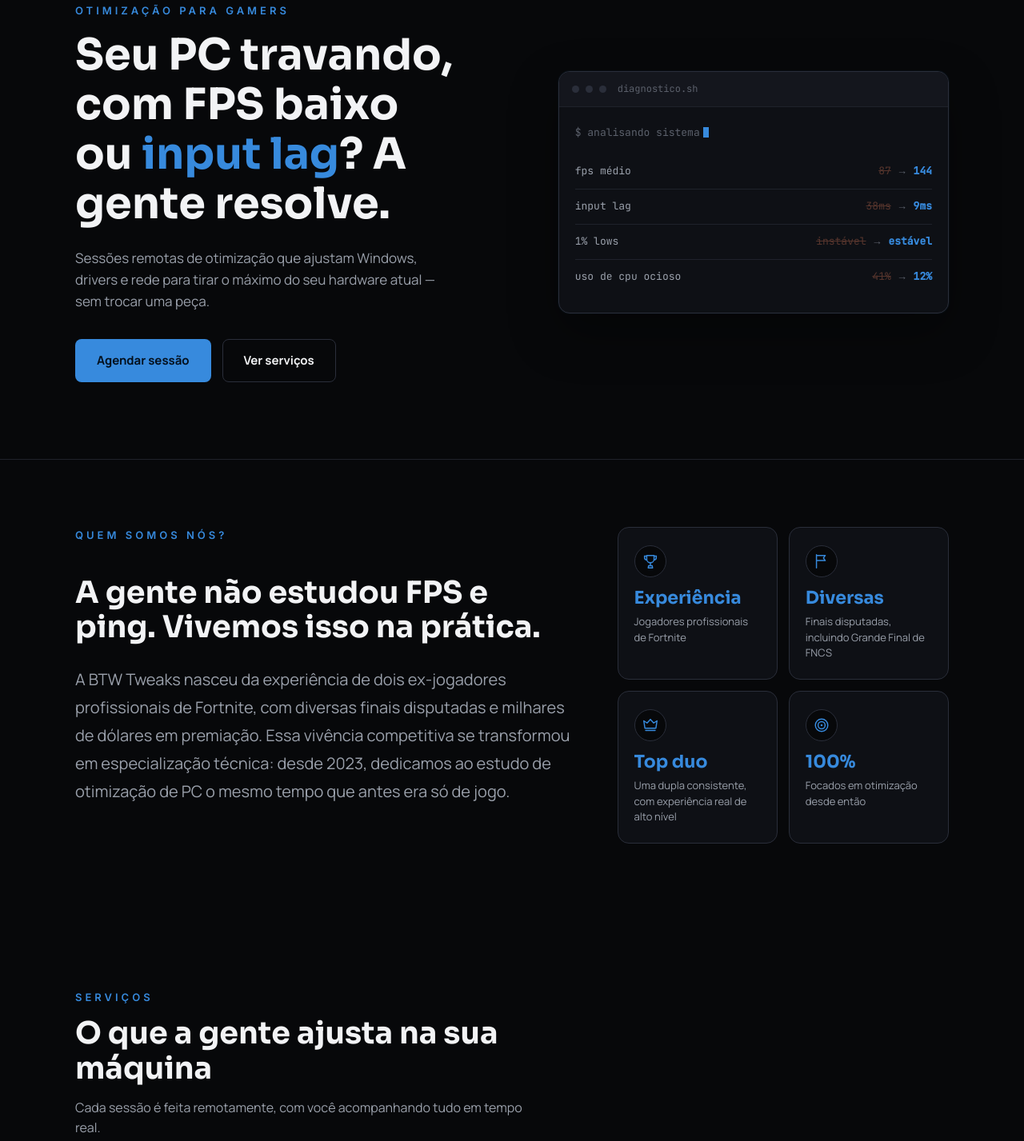
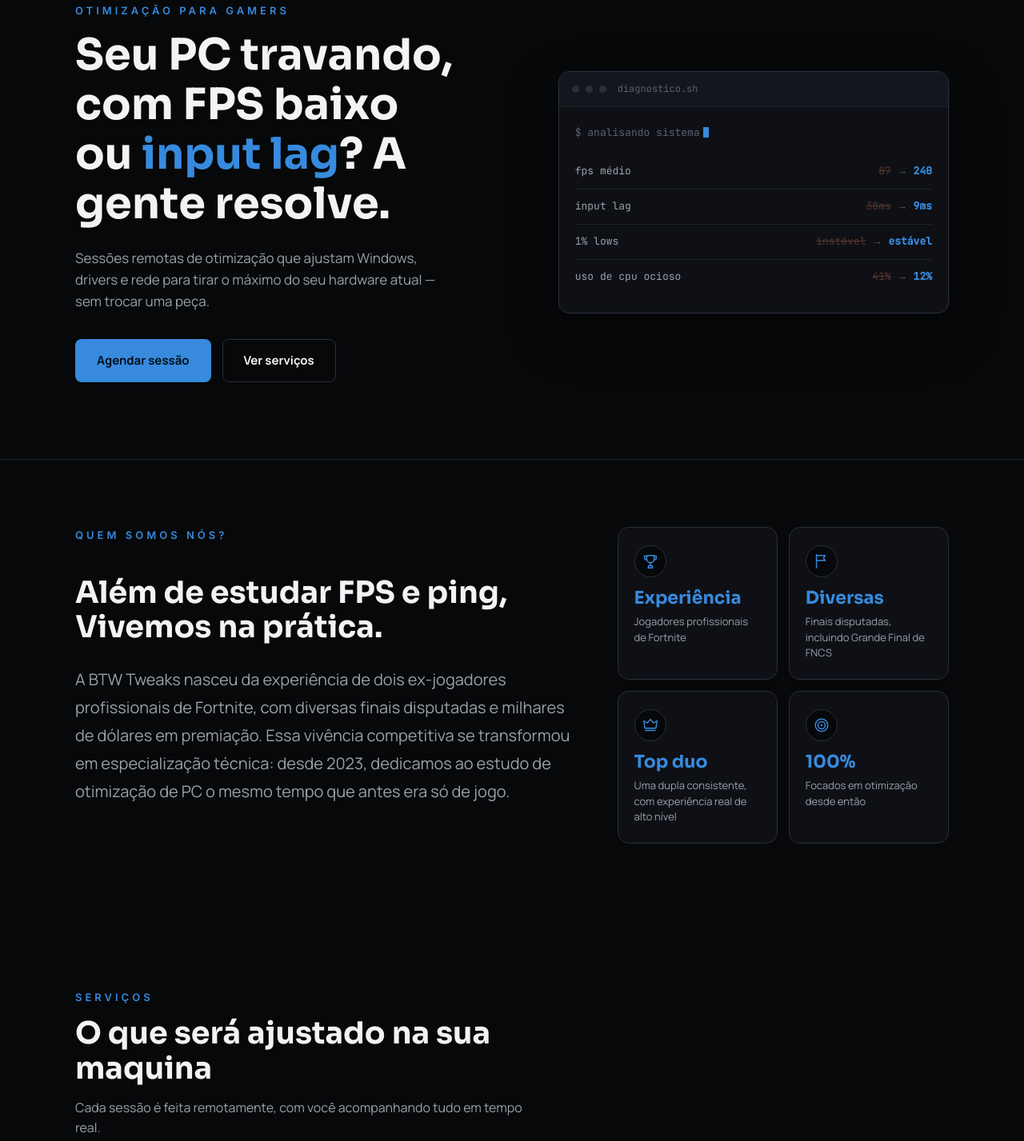
Before and after one commit to gmourafr/Btw-Tweaks, a website: page public/index.html in a window 1280 px wide. Shown: the part 170-1597 px from the top of the page at 80% size. Drawn offline with Linux system fonts and the light colour scheme; no server answers.

Commit message:
Mudando sintaxe no index

```diff
--- a/public/index.html
+++ b/public/index.html
@@ -61,7 +61,7 @@
             <span class="stat-values">
               <span class="stat-before">87</span>
               <span class="stat-arrow">→</span>
-              <span class="stat-after">144</span>
+              <span class="stat-after">240</span>
             </span>
           </div>
 
@@ -101,7 +101,7 @@
       <div class="sobre-grid">
         <div class="sobre-texto reveal">
           <p class="eyebrow">Quem somos nós?</p> <br>
-          <h2>A gente não estudou FPS e ping. Vivemos isso na prática.</h2> <br>
+          <h2>Além de estudar FPS e ping, Vivemos na prática.</h2> <br>
           <p class="sobre-paragrafo">
             A BTW Tweaks nasceu da experiência de dois ex-jogadores profissionais de Fortnite, com diversas finais disputadas e milhares de dólares em premiação. Essa vivência competitiva se transformou em especialização técnica: desde 2023, dedicamos ao estudo de otimização de PC o mesmo tempo que antes era só de jogo.
           </p>
@@ -163,7 +163,7 @@
     <div class="wrap">
       <div class="section-head">
         <p class="eyebrow">Serviços</p>
-        <h2>O que a gente ajusta na sua máquina</h2>
+        <h2>O que será ajustado na sua maquina</h2>
         <p>Cada sessão é feita remotamente, com você acompanhando tudo em tempo real.</p>
       </div>
       <div class="servicos-grid" id="servicosGrid">
```
